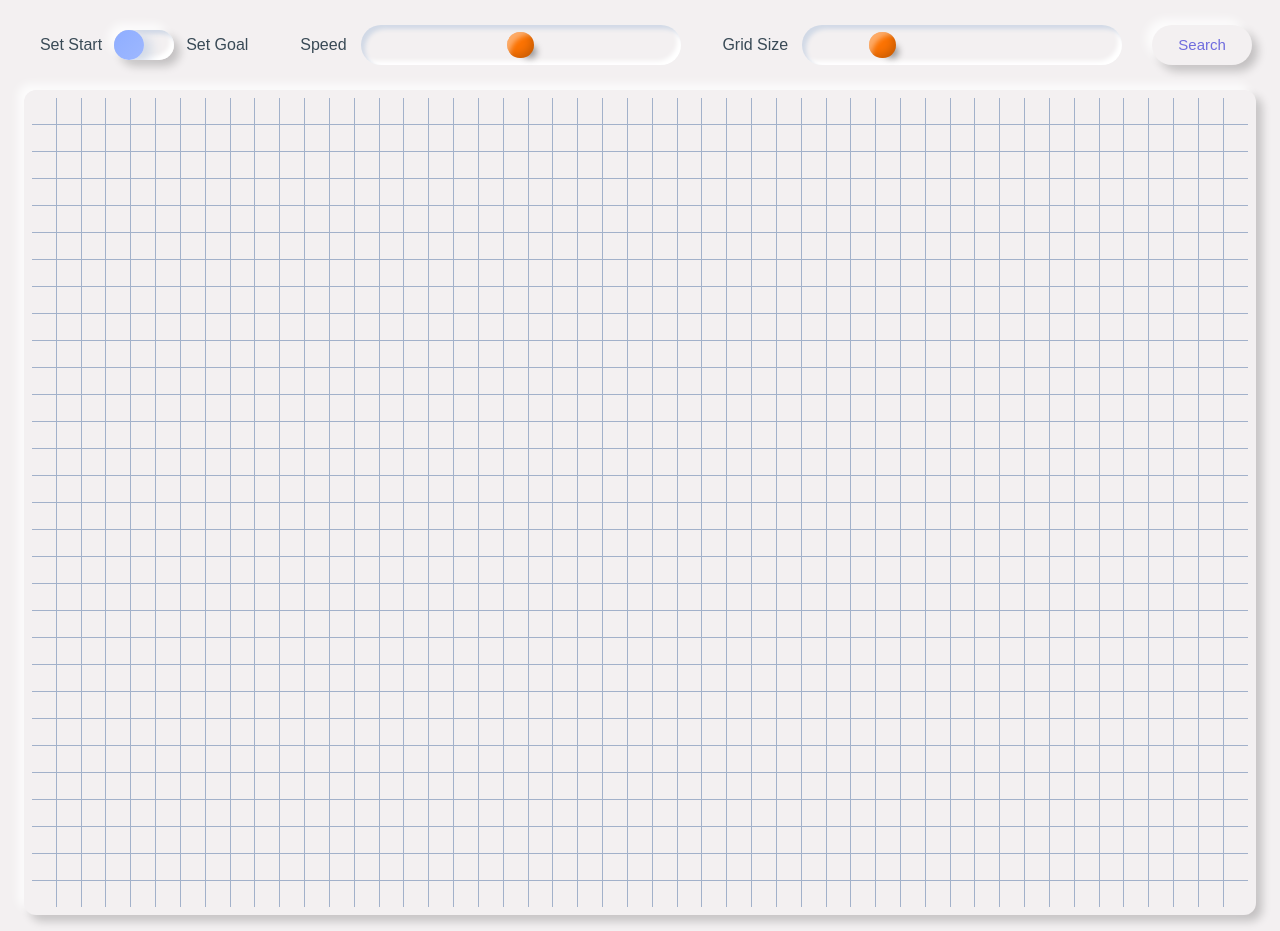
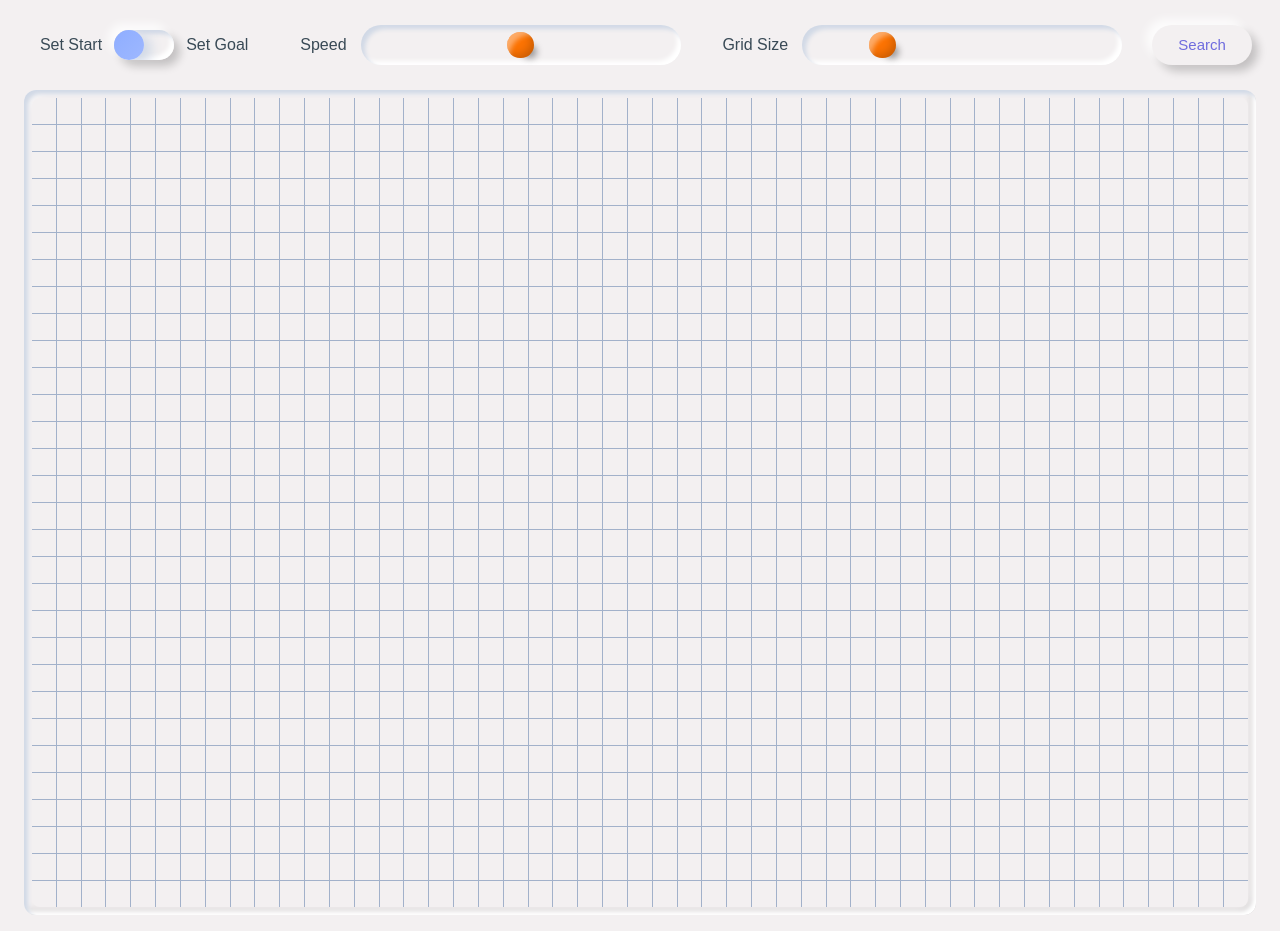
Before and after one commit to Rikki407/visualize-search, a website built with Vite: page index.html in a window 1280 px wide. Built offline with nearby package versions, Linux system fonts and the light colour scheme.

Commit message:
UPDATE: UI customization

```diff
--- a/stylesheets/slider.css
+++ b/stylesheets/slider.css
@@ -76,6 +76,5 @@ input[type='range']::-moz-range-track {
     height: 3em;
     padding: 0 1em;
     border-radius: 2em;
-    box-shadow: inset 0.6em 1em 10px rgba(0, 0, 0, 0.15),
-        inset -0.6em -1em 10px rgba(255, 255, 255, 0.415);
+    box-shadow: 4px 4px 4px 0px #d1d9e6 inset, -4px -4px 4px 0px #ffffff inset;
 }
--- a/stylesheets/style.css
+++ b/stylesheets/style.css
@@ -10,13 +10,13 @@ body {
     font-family: 'IBM Plex Sans Condensed', sans-serif;
 }
 #grid-container {
-    background: #f3f0f1;
     border-radius: 12px;
     width: 95%;
     padding: 8px;
     margin-bottom: 16px;
-    box-shadow: -6px -6px 10px rgba(255, 255, 255, 0.8),
-        6px 6px 10px rgba(0, 0, 0, 0.2);
+    box-shadow: 4px 4px 4px 0px #d1d9e6 inset, -4px -4px 4px 0px #ffffff inset,
+        inset 0.8em 0.8em 5px -8px rgba(255, 255, 255, 0.4),
+        inset -0.4em -0.4em 10px -3px rgba(0, 0, 0, 0.2);
 }
 #action-container {
     display: flex;
```
